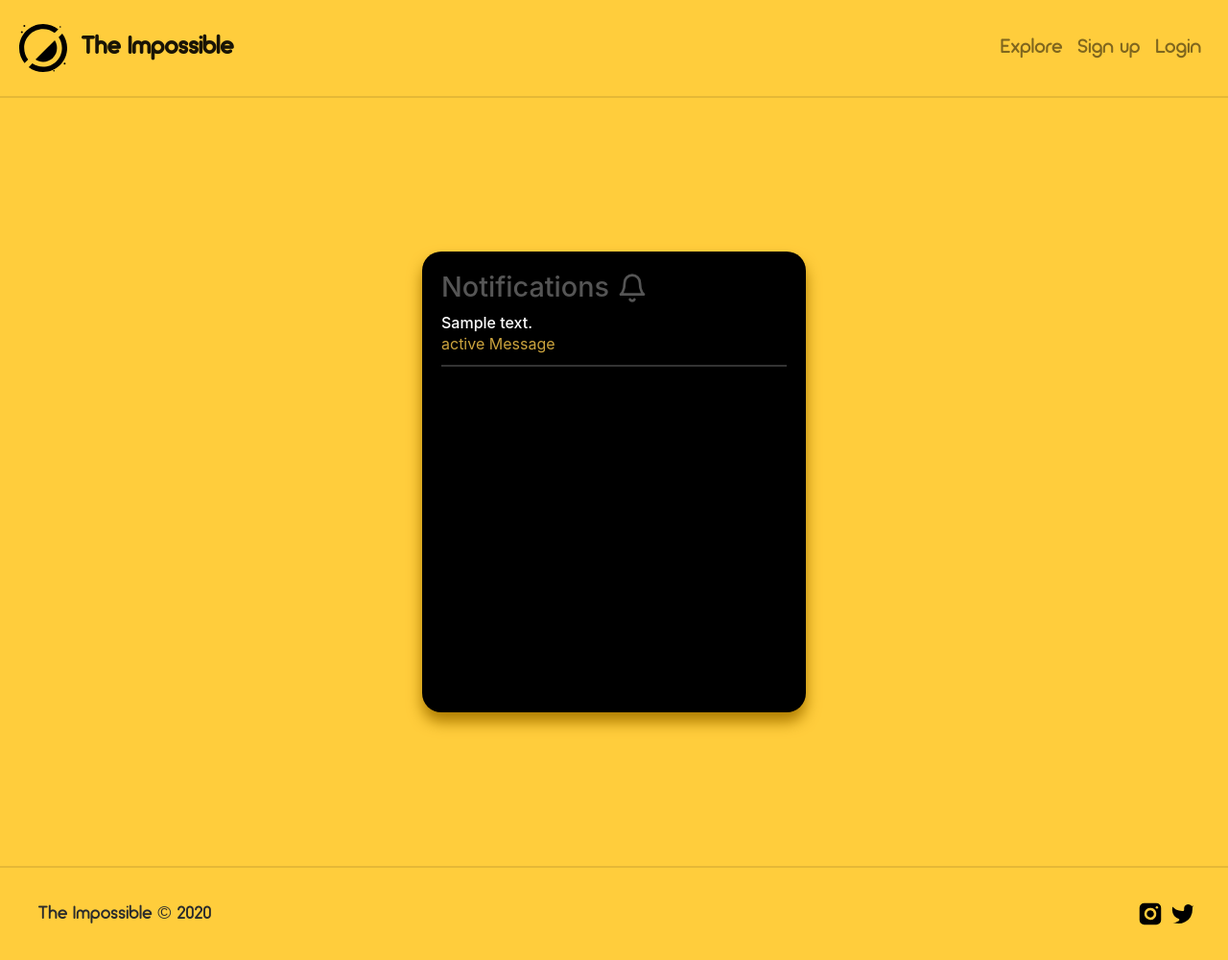
After one commit to micha31r/the-impossible, a Django app: template src/usermgmt/templates/usermgmt/account_notification.html in a window 1280 px wide. The commit adds this page. Shown: the whole page at 96% size. Run offline with Django 3.2, Linux system fonts and the light colour scheme; the template is opened without the code that fills it: most values are stand-ins (such as "Sample title", 1, 10 or a date in 2020); some libraries are stand-ins or nearby versions.

Commit message:
Edited things

```diff
--- /dev/null
+++ b/src/the_impossible/SERVER/clean_notification.py
@@ -0,0 +1 @@
+# Search through all users and remove notifications thats are too old
--- a/src/usermgmt/static/usermgmt/account_dashboard_page/main.css
+++ b/src/usermgmt/static/usermgmt/account_dashboard_page/main.css
@@ -92,6 +92,7 @@ a:hover {
 	vertical-align: top;
 	border-radius: 20px;
 	overflow-y: scroll;
+	box-shadow: 0px 10px 15px rgb(175,125,0);
 }
 
 .notification-container h2 {
--- /dev/null
+++ b/src/usermgmt/static/usermgmt/account_notification_page/main.css
@@ -0,0 +1,54 @@
+.wrapper {
+	height: 100vh;
+	min-height: 500px;
+}
+
+.center {
+	position: relative;
+	left: 50%;
+	transform: translateX(-50%);
+}
+
+.notification-container {
+	background-color: #000;
+	padding: 20px;
+	padding-bottom: 0;
+	width: 400px;
+	min-height: 400px;
+	height: 60vh;
+	max-height: 800px;
+	display: inline-block;
+	vertical-align: top;
+	border-radius: 20px;
+	overflow-y: scroll;
+	box-shadow: 0px 10px 15px rgb(175,125,0);
+}
+
+.notification-container h2 {
+	font-size: 1.8rem;
+	padding: 0;
+	margin-bottom: 10px;
+	color: #555;
+}
+
+.notification-container h2 svg {
+	vertical-align: text-bottom;
+	height: 2rem;
+}
+
+.message-wrapper {
+	margin-bottom: 10px;
+	border-bottom-width: 2px;
+	border-style: solid;
+	border-color: rgba(255,255,255,0.2);
+}
+
+.message-wrapper h6 {
+	color: #fff;
+	margin-bottom: 0;
+}
+
+.message-wrapper p {
+	margin-bottom: 10px;
+	color: rgba(254,204,76,0.8);
+}
--- /dev/null
+++ b/src/usermgmt/templates/usermgmt/account_notification.html
@@ -0,0 +1,18 @@
+{% extends 'base.html' %}
+{% load static %}
+
+{% block title %}
+	<title>Notification - The Impossible</title>
+{% endblock %}
+
+{% block content %}
+	<link rel="stylesheet" type="text/css" href="{% static 'usermgmt/account_notification_page/main.css' %}">
+
+	<div class="wrapper">
+		<div class="row align-items-center h-100">
+			<div class="center">
+				{% include 'usermgmt/notification.html' %}
+			</div>
+		</div>
+	</div>
+{% endblock %}
--- /dev/null
+++ b/src/usermgmt/templates/usermgmt/notification.html
@@ -0,0 +1,14 @@
+<div class="notification-container">
+	<h2>Notifications <svg xmlns="http://www.w3.org/2000/svg" width="32" height="32" viewBox="0 0 24 24" fill="none" stroke="#555" stroke-width="2" stroke-linecap="round" stroke-linejoin="round" class="feather feather-bell"><path d="M18 8A6 6 0 0 0 6 8c0 7-3 9-3 9h18s-3-2-3-9"></path><path d="M13.73 21a2 2 0 0 1-3.46 0"></path></svg></h2>
+	{% for notification in notifications %}
+		<div class="message-wrapper">
+			{% if notification.message_status == 1 and target_profile.user == user %}
+				<h6>{{ notification.message }}</h6>
+				<p>{{ notification.get_message_status_display }} Message</p>
+			{% else %}
+				<h6>{{ notification.message }}</h6>
+				<p>{{ notification.get_message_status_display }} Message</p>
+			{% endif %}
+		</div>
+	{% endfor %}
+</div>
--- a/src/usermgmt/urls.py
+++ b/src/usermgmt/urls.py
@@ -5,6 +5,7 @@ from .views import (
 	login_page,
 	logout_view,
 	account_dashboard_page,
+	account_notification_page,
 )
 
 urlpatterns = [
@@ -12,4 +13,5 @@ urlpatterns = [
 	path('login/', login_page, name="login_page"),
 	path('logout/', logout_view, name="logout_view"),
 	path('account/dashboard/<slug:username>/<str:content_filter>/<int:page_num>/', account_dashboard_page, name="account_dashboard_page"),
+	path('account/notification/<int:page_num>/', account_notification_page, name="account_notification_page"),
 ]
```
Also changed, not shown: src/usermgmt/templates/usermgmt/account_dashboard.html (+3 -15 lines), src/usermgmt/views.py (+19 -3 lines).
